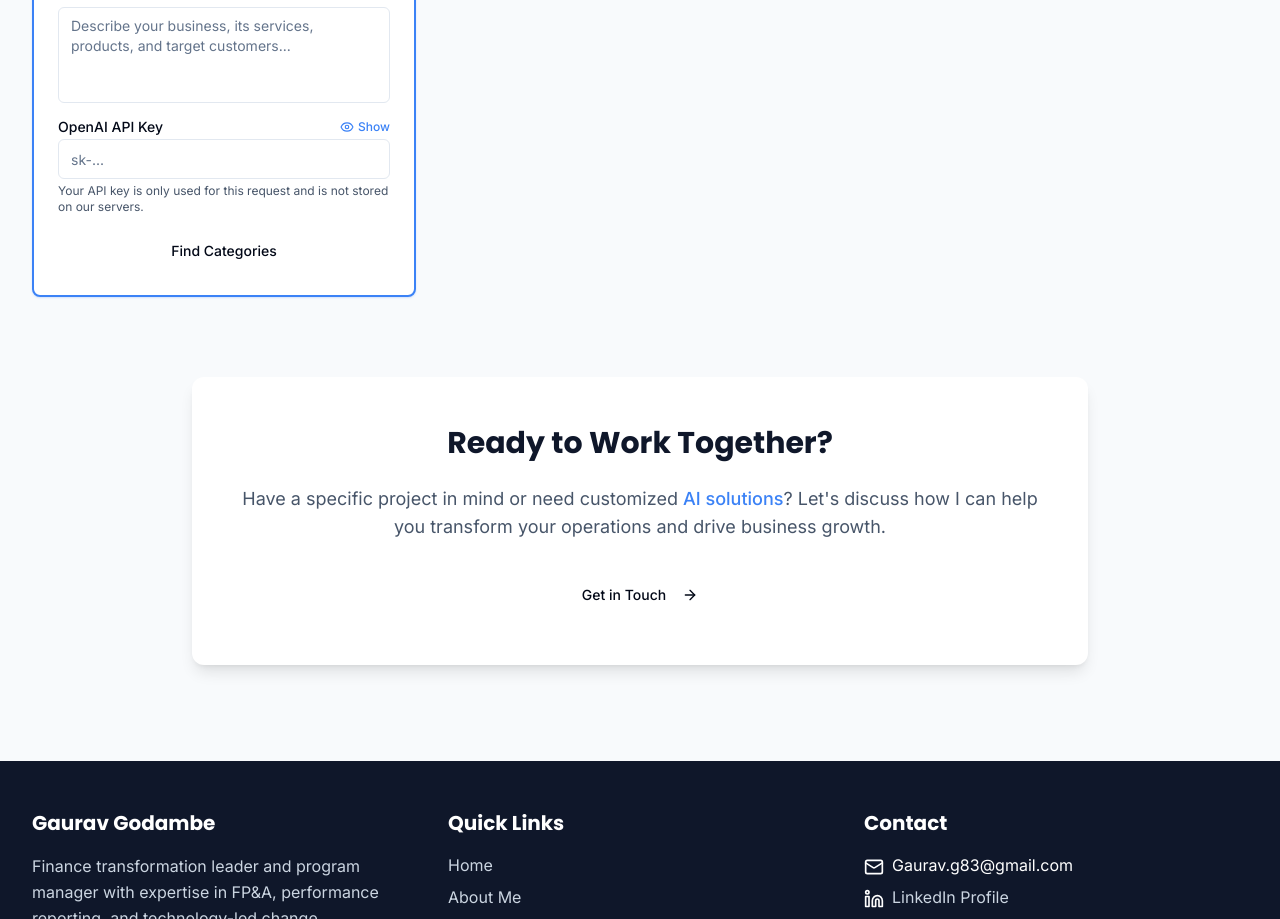
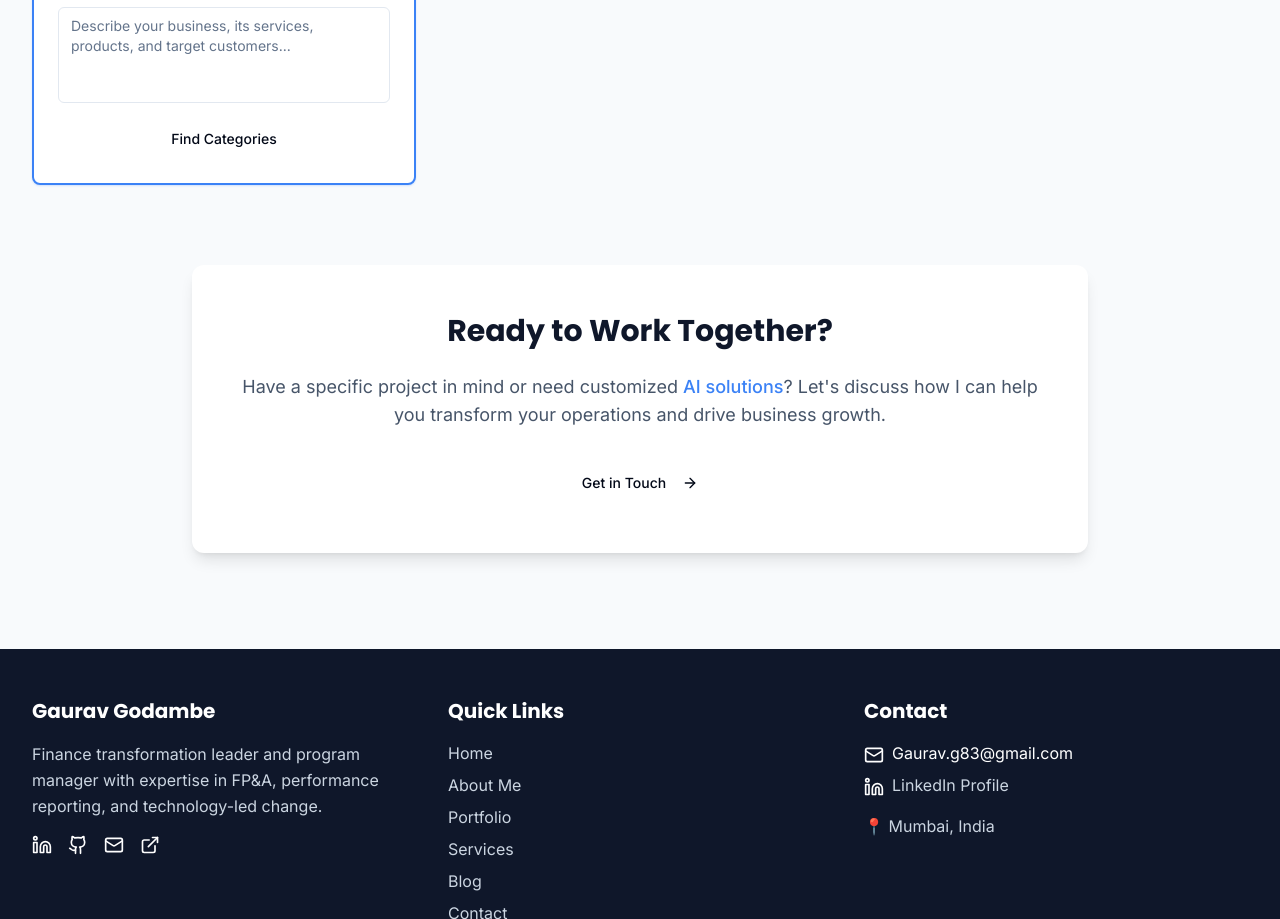
Before and after one commit to greatestgatsby/gaurav-godambe-portfolio, a React (Vite) app: page /services in a window 1280 px wide. Shown: the part 1863-2782 px from the top of the page. Built offline with nearby package versions, Linux system fonts and the light colour scheme.

Commit message:
feat: Implement persistent API key storage
This commit implements persistent storage of the OpenAI API key, making it accessible for all users.

```diff
--- a/src/components/BusinessCategoryCard.tsx
+++ b/src/components/BusinessCategoryCard.tsx
@@ -4,52 +4,24 @@ import { Card, CardHeader, CardTitle, CardDescription, CardContent } from '@/com
 import { Input } from '@/components/ui/input';
 import { Textarea } from '@/components/ui/textarea';
 import { Label } from '@/components/ui/label';
-import { Loader2, Eye, EyeOff } from 'lucide-react';
+import { Loader2 } from 'lucide-react';
 import Button from '@/components/ui/CustomButton';
 import { toast } from '@/components/ui/sonner';
+
+// Replace with your actual OpenAI API key
+const OPENAI_API_KEY = 'sk-your-actual-api-key-here';
 
 const BusinessCategoryCard = () => {
   const [businessName, setBusinessName] = useState('');
   const [businessDescription, setBusinessDescription] = useState('');
   const [isLoading, setIsLoading] = useState(false);
   const [results, setResults] = useState<{ primary: string; additional: string[] } | null>(null);
-  const [apiKey, setApiKey] = useState('');
-  const [showApiKey, setShowApiKey] = useState(false);
-  const [apiKeyError, setApiKeyError] = useState<string | null>(null);
-
-  const toggleApiKeyVisibility = () => {
-    setShowApiKey(!showApiKey);
-  };
-
-  const validateApiKey = (key: string) => {
-    if (!key) return "API key is required";
-    if (!key.startsWith('sk-')) return "Invalid API key format (should start with 'sk-')";
-    if (key.length < 20) return "API key appears too short";
-    return null;
-  };
-
-  const handleApiKeyChange = (e: React.ChangeEvent<HTMLInputElement>) => {
-    const key = e.target.value;
-    setApiKey(key);
-
-    // Clear error when user starts typing
-    if (apiKeyError) {
-      setApiKeyError(null);
-    }
-  };
 
   const handleSubmit = async (e: React.FormEvent) => {
     e.preventDefault();
 
     if (!businessName || !businessDescription) {
       toast.error("Please enter both business name and description");
-      return;
-    }
-
-    // Validate API key
-    const keyError = validateApiKey(apiKey);
-    if (keyError) {
-      setApiKeyError(keyError);
       return;
     }
 
@@ -61,7 +33,7 @@ const BusinessCategoryCard = () => {
         method: 'POST',
         headers: {
           'Content-Type': 'application/json',
-          'Authorization': `Bearer ${apiKey}`
+          'Authorization': `Bearer ${OPENAI_API_KEY}`
         },
         body: JSON.stringify({
           model: "gpt-4o-mini",
@@ -80,9 +52,6 @@ const BusinessCategoryCard = () => {
       });
 
       if (!response.ok) {
-        if (response.status === 401) {
-          throw new Error('Invalid API key');
-        }
         throw new Error(`API request failed with status ${response.status}`);
       }
 
@@ -111,12 +80,7 @@ const BusinessCategoryCard = () => {
       }
     } catch (error) {
       console.error("Error calling OpenAI API:", error);
-      if (error instanceof Error && error.message.includes('401')) {
-        setApiKeyError("Invalid API key. Please check and try again.");
-        toast.error("API key validation failed. Please provide a valid API key.");
-      } else {
-        toast.error("Failed to generate categories. Please try again later.");
-      }
+      toast.error("Failed to generate categories. Please try again later.");
     } finally {
       setIsLoading(false);
     }
@@ -154,42 +118,6 @@ const BusinessCategoryCard = () => {
                 onChange={(e) => setBusinessDescription(e.target.value)}
                 className="mt-1 resize-none h-24"
               />
-            </div>
-            <div>
-              <Label htmlFor="api-key" className="flex items-center justify-between">
-                <span>OpenAI API Key</span>
-                <button
-                  type="button"
-                  onClick={toggleApiKeyVisibility}
-                  className="text-xs text-accent hover:underline flex items-center"
-                >
-                  {showApiKey ? (
-                    <>
-                      <EyeOff className="h-3.5 w-3.5 mr-1" /> Hide
-                    </>
-                  ) : (
-                    <>
-                      <Eye className="h-3.5 w-3.5 mr-1" /> Show
-                    </>
-                  )}
-                </button>
-              </Label>
-              <div className="mt-1 relative">
-                <Input
-                  id="api-key"
-                  type={showApiKey ? "text" : "password"}
-                  placeholder="sk-..."
-                  value={apiKey}
-                  onChange={handleApiKeyChange}
-                  className={`${apiKeyError ? 'border-destructive' : ''}`}
-                />
-              </div>
-              {apiKeyError && (
-                <p className="text-xs text-destructive mt-1">{apiKeyError}</p>
-              )}
-              <p className="text-xs text-navy-600 mt-1">
-                Your API key is only used for this request and is not stored on our servers.
-              </p>
             </div>
 
             <Button
```
